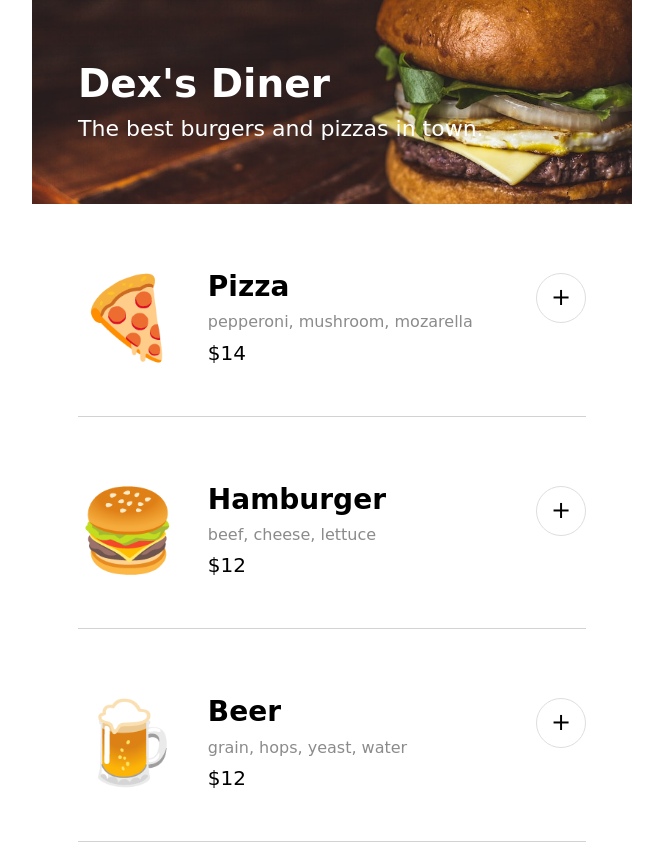
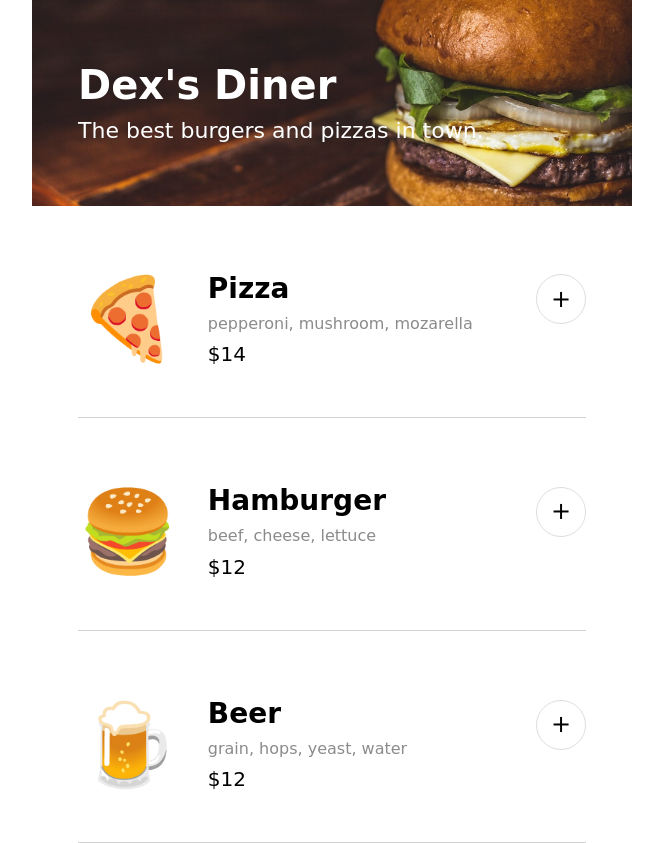
Before and after one commit to BrianSlaby/scrimba-diner-app, a website built with Vite: page index.html in a window 1280 px wide. Shown: the whole page, without its empty margins (308-971 px from the left). Built offline with nearby package versions, Linux system fonts and the light colour scheme; a web font is replaced by a local one.

Commit message:
added gitignore, changed h1 font size

```diff
--- a/index.css
+++ b/index.css
@@ -13,7 +13,7 @@ header {
 }
 
 h1 {
-    font-size: 39px;
+    font-size: 2.5rem;
     line-height: 24px;
     color: #FFF;
 }
```
Also changed, not shown: 1 other file.
